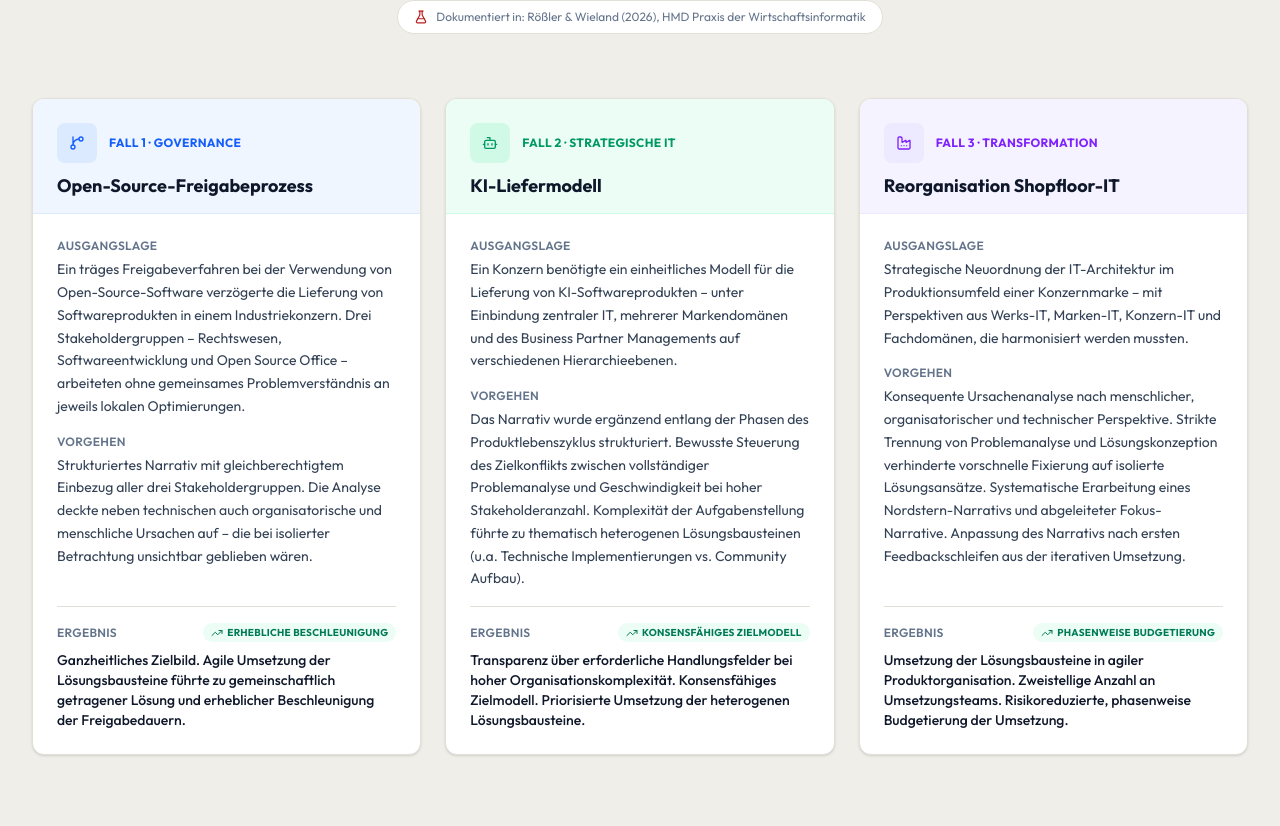
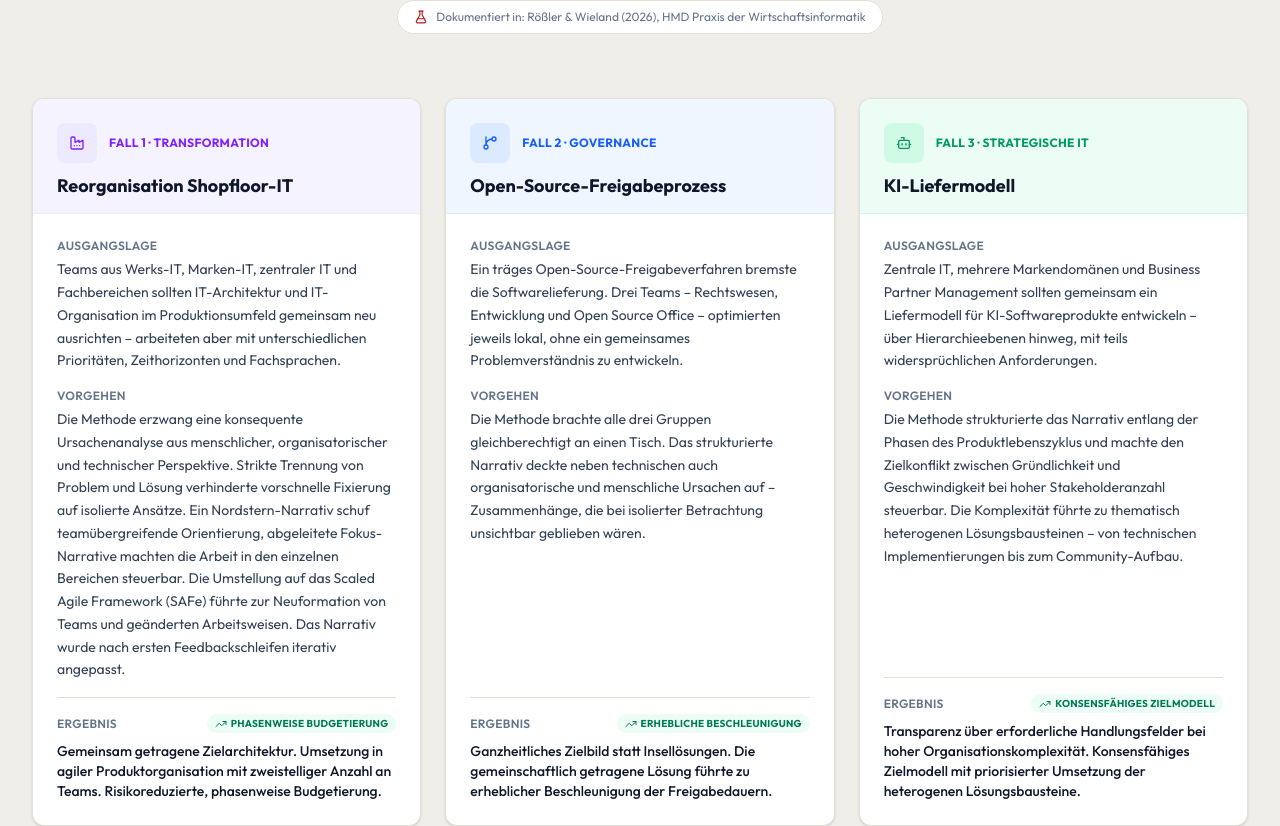
Before and after one commit to drroessler/landingpage, a React (Vite) app: page / in a window 1280 px wide. Shown: the part 8808-9634 px from the top of the page. Built offline with nearby package versions, Linux system fonts and the light colour scheme.

Commit message:
Update Inhalt AUS DER PRAXIS

```diff
--- a/src/components/sections/PraxisSection.tsx
+++ b/src/components/sections/PraxisSection.tsx
@@ -3,8 +3,25 @@ import { GitBranch, Bot, Factory, FlaskConical, TrendingUp } from "lucide-react"
 
 const useCases = [
   {
+    icon: Factory,
+    tag: "Fall 1 · Transformation",
+    title: "Reorganisation Shopfloor-IT",
+    headerBg: "bg-violet-50",
+    headerBorder: "border-violet-100",
+    tagColor: "text-violet-600",
+    iconBg: "bg-violet-100",
+    iconColor: "text-violet-600",
+    ausgangslage:
+      "Teams aus Werks-IT, Marken-IT, zentraler IT und Fachbereichen sollten IT-Architektur und IT-Organisation im Produktionsumfeld gemeinsam neu ausrichten – arbeiteten aber mit unterschiedlichen Prioritäten, Zeithorizonten und Fachsprachen.",
+    vorgehen:
+      "Die Methode erzwang eine konsequente Ursachenanalyse aus menschlicher, organisatorischer und technischer Perspektive. Strikte Trennung von Problem und Lösung verhinderte vorschnelle Fixierung auf isolierte Ansätze. Ein Nordstern-Narrativ schuf teamübergreifende Orientierung, abgeleitete Fokus-Narrative machten die Arbeit in den einzelnen Bereichen steuerbar. Die Umstellung auf das Scaled Agile Framework (SAFe) führte zur Neuformation von Teams und geänderten Arbeitsweisen. Das Narrativ wurde nach ersten Feedbackschleifen iterativ angepasst.",
+    ergebnis:
+      "Gemeinsam getragene Zielarchitektur. Umsetzung in agiler Produktorganisation mit zweistelliger Anzahl an Teams. Risikoreduzierte, phasenweise Budgetierung.",
+    outcome: "Phasenweise Budgetierung",
+  },
+  {
     icon: GitBranch,
-    tag: "Fall 1 · Governance",
+    tag: "Fall 2 · Governance",
     title: "Open-Source-Freigabeprozess",
     headerBg: "bg-blue-50",
     headerBorder: "border-blue-100",
@@ -12,16 +29,16 @@ const useCases = [
     iconBg: "bg-blue-100",
     iconColor: "text-blue-600",
     ausgangslage:
-      "Ein träges Freigabeverfahren bei der Verwendung von Open-Source-Software verzögerte die Lieferung von Softwareprodukten in einem Industriekonzern. Drei Stakeholdergruppen – Rechtswesen, Softwareentwicklung und Open Source Office – arbeiteten ohne gemeinsames Problemverständnis an jeweils lokalen Optimierungen.",
+      "Ein träges Open-Source-Freigabeverfahren bremste die Softwarelieferung. Drei Teams – Rechtswesen, Entwicklung und Open Source Office – optimierten jeweils lokal, ohne ein gemeinsames Problemverständnis zu entwickeln.",
     vorgehen:
-      "Strukturiertes Narrativ mit gleichberechtigtem Einbezug aller drei Stakeholdergruppen. Die Analyse deckte neben technischen auch organisatorische und menschliche Ursachen auf – die bei isolierter Betrachtung unsichtbar geblieben wären.",
+      "Die Methode brachte alle drei Gruppen gleichberechtigt an einen Tisch. Das strukturierte Narrativ deckte neben technischen auch organisatorische und menschliche Ursachen auf – Zusammenhänge, die bei isolierter Betrachtung unsichtbar geblieben wären.",
     ergebnis:
-      "Ganzheitliches Zielbild. Agile Umsetzung der Lösungsbausteine führte zu gemeinschaftlich getragener Lösung und erheblicher Beschleunigung der Freigabedauern.",
+      "Ganzheitliches Zielbild statt Insellösungen. Die gemeinschaftlich getragene Lösung führte zu erheblicher Beschleunigung der Freigabedauern.",
     outcome: "Erhebliche Beschleunigung",
   },
   {
     icon: Bot,
-    tag: "Fall 2 · Strategische IT",
+    tag: "Fall 3 · Strategische IT",
     title: "KI-Liefermodell",
     headerBg: "bg-emerald-50",
     headerBorder: "border-emerald-100",
@@ -29,29 +46,12 @@ const useCases = [
     iconBg: "bg-emerald-100",
     iconColor: "text-emerald-600",
     ausgangslage:
-      "Ein Konzern benötigte ein einheitliches Modell für die Lieferung von KI-Softwareprodukten – unter Einbindung zentraler IT, mehrerer Markendomänen und des Business Partner Managements auf verschiedenen Hierarchieebenen.",
+      "Zentrale IT, mehrere Markendomänen und Business Partner Management sollten gemeinsam ein Liefermodell für KI-Softwareprodukte entwickeln – über Hierarchieebenen hinweg, mit teils widersprüchlichen Anforderungen.",
     vorgehen:
-      "Das Narrativ wurde ergänzend entlang der Phasen des Produktlebenszyklus strukturiert. Bewusste Steuerung des Zielkonflikts zwischen vollständiger Problemanalyse und Geschwindigkeit bei hoher Stakeholderanzahl. Komplexität der Aufgabenstellung führte zu thematisch heterogenen Lösungsbausteinen (u.a. Technische Implementierungen vs. Community Aufbau).",
+      "Die Methode strukturierte das Narrativ entlang der Phasen des Produktlebenszyklus und machte den Zielkonflikt zwischen Gründlichkeit und Geschwindigkeit bei hoher Stakeholderanzahl steuerbar. Die Komplexität führte zu thematisch heterogenen Lösungsbausteinen – von technischen Implementierungen bis zum Community-Aufbau.",
     ergebnis:
-      "Transparenz über erforderliche Handlungsfelder bei hoher Organisationskomplexität. Konsensfähiges Zielmodell. Priorisierte Umsetzung der heterogenen Lösungsbausteine.",
+      "Transparenz über erforderliche Handlungsfelder bei hoher Organisationskomplexität. Konsensfähiges Zielmodell mit priorisierter Umsetzung der heterogenen Lösungsbausteine.",
     outcome: "Konsensfähiges Zielmodell",
-  },
-  {
-    icon: Factory,
-    tag: "Fall 3 · Transformation",
-    title: "Reorganisation Shopfloor-IT",
-    headerBg: "bg-violet-50",
-    headerBorder: "border-violet-100",
-    tagColor: "text-violet-600",
-    iconBg: "bg-violet-100",
-    iconColor: "text-violet-600",
-    ausgangslage:
-      "Strategische Neuordnung der IT-Architektur im Produktionsumfeld einer Konzernmarke – mit Perspektiven aus Werks-IT, Marken-IT, Konzern-IT und Fachdomänen, die harmonisiert werden mussten.",
-    vorgehen:
-      "Konsequente Ursachenanalyse nach menschlicher, organisatorischer und technischer Perspektive. Strikte Trennung von Problemanalyse und Lösungskonzeption verhinderte vorschnelle Fixierung auf isolierte Lösungsansätze. Systematische Erarbeitung eines Nordstern-Narrativs und abgeleiteter Fokus-Narrative. Anpassung des Narrativs nach ersten Feedbackschleifen aus der iterativen Umsetzung.",
-    ergebnis:
-      "Umsetzung der Lösungsbausteine in agiler Produktorganisation. Zweistellige Anzahl an Umsetzungsteams. Risikoreduzierte, phasenweise Budgetierung der Umsetzung.",
-    outcome: "Phasenweise Budgetierung",
   },
 ];
 
```
